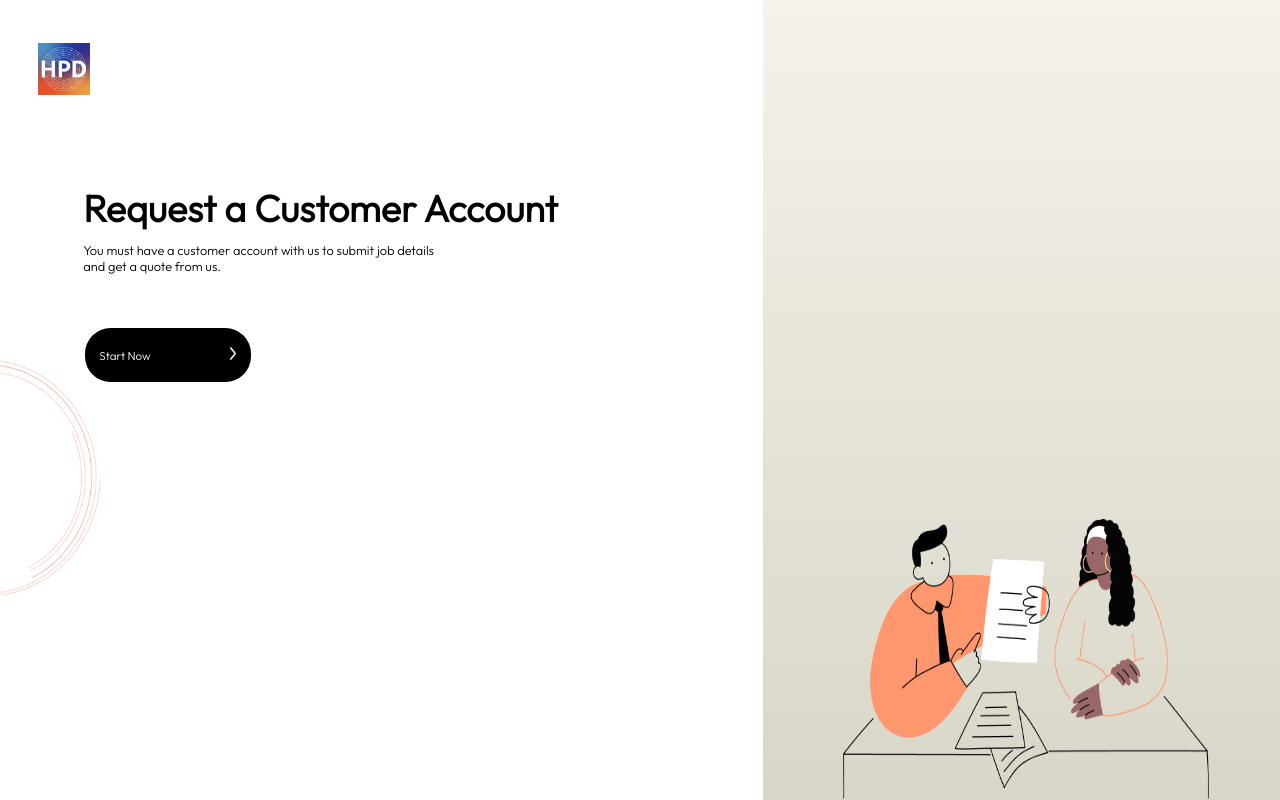
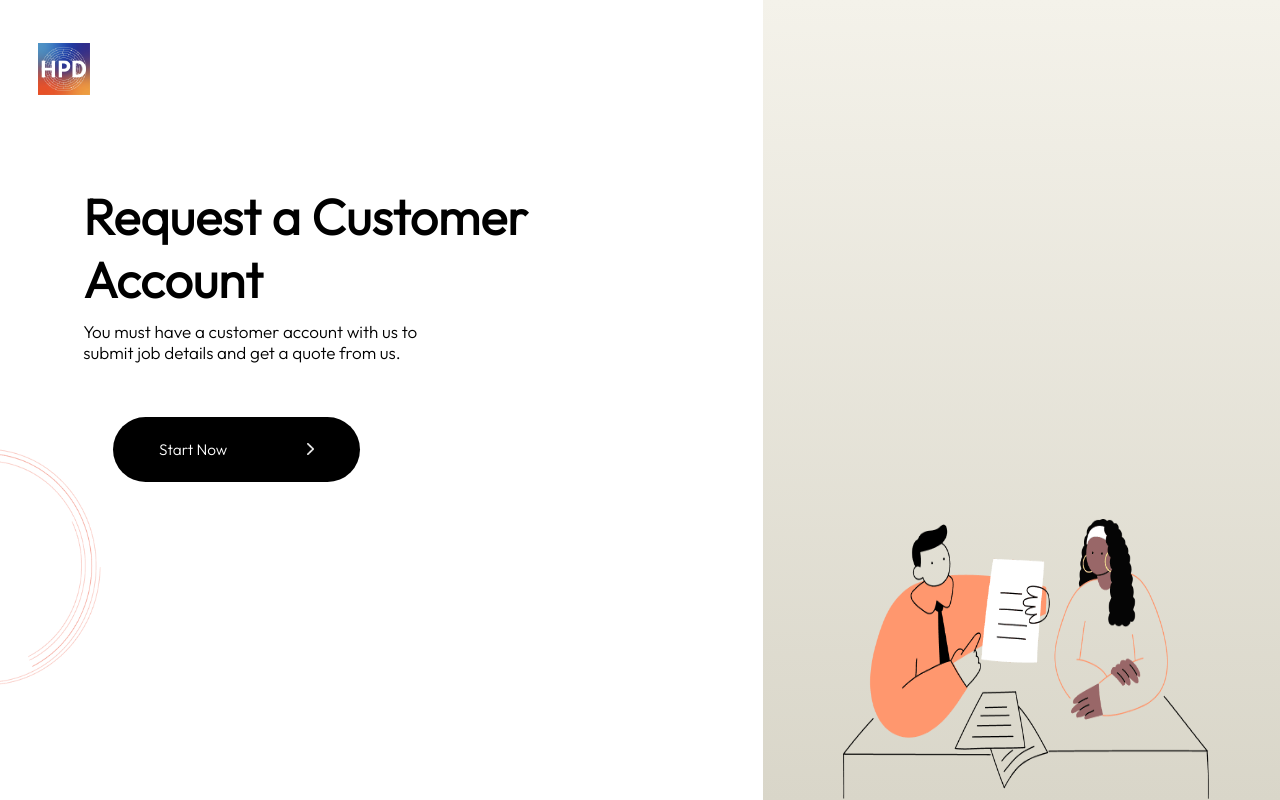
Before and after one commit to vigneshm-quikieapps/heat-pump-frontend, a React (Create React App) app: page /signup in a window 1280 px wide. Built offline with nearby package versions, Linux system fonts and the light colour scheme; no server answers.

Commit message:
design fixes

```diff
--- a/src/components/After Customer Login/GetAQuote/SecondStep/SecondStep.js
+++ b/src/components/After Customer Login/GetAQuote/SecondStep/SecondStep.js
@@ -117,7 +117,7 @@ const SecondStep = (props) => {
     ),
 
     createData(
-      "0600 -  0800",
+      "0600 - 0800",
       <Checkbox
         defaultChecked={weeklySlots.slot2[0]}
         onChange={() => {
@@ -162,7 +162,7 @@ const SecondStep = (props) => {
       />
     ),
     createData(
-      "0800 -  1000",
+      "0800 - 1000",
       <Checkbox
         defaultChecked={weeklySlots.slot3[0]}
         onChange={() => {
@@ -406,6 +406,7 @@ const SecondStep = (props) => {
                   fontSize: "22px",
                   fontWeight: "300",
                   fontFamily: "Outfit",
+                  textAlign: "center",
                 }}
                 align="right"
               >
@@ -417,6 +418,7 @@ const SecondStep = (props) => {
                   fontSize: "22px",
                   fontWeight: "300",
                   fontFamily: "Outfit",
+                  textAlign: "center",
                 }}
                 align="right"
               >
@@ -428,6 +430,7 @@ const SecondStep = (props) => {
                   fontSize: "22px",
                   fontWeight: "300",
                   fontFamily: "Outfit",
+                  textAlign: "center",
                 }}
                 align="right"
               >
@@ -439,6 +442,7 @@ const SecondStep = (props) => {
                   fontSize: "22px",
                   fontWeight: "300",
                   fontFamily: "Outfit",
+                  textAlign: "center",
                 }}
                 align="right"
               >
@@ -450,6 +454,7 @@ const SecondStep = (props) => {
                   fontSize: "22px",
                   fontWeight: "300",
                   fontFamily: "Outfit",
+                  textAlign: "center",
                 }}
                 align="right"
               >
@@ -457,6 +462,7 @@ const SecondStep = (props) => {
               </StyledTableCell>
               <StyledTableCell
                 sx={{
+                  textAlign: "center",
                   borderBottom: "none",
                   fontSize: "22px",
                   fontWeight: "300",
@@ -468,6 +474,7 @@ const SecondStep = (props) => {
               </StyledTableCell>
               <StyledTableCell
                 sx={{
+                  textAlign: "center",
                   borderBottom: "none",
                   fontSize: "22px",
                   fontWeight: "300",
--- a/src/components/After Customer Login/GetAQuote/SecondStep/TableWeek.jsx
+++ b/src/components/After Customer Login/GetAQuote/SecondStep/TableWeek.jsx
@@ -586,7 +586,7 @@ const TableWeek = (props) => {
                   fontWeight: "300",
                   fontFamily: "Outfit",
                 }}
-                align="right"
+                align="center"
               >
                 All weeks
               </StyledTableCell>
@@ -597,7 +597,7 @@ const TableWeek = (props) => {
                   fontWeight: "300",
                   fontFamily: "Outfit",
                 }}
-                align="right"
+                align="center"
               >
                 1-2 weeks
               </StyledTableCell>
@@ -608,7 +608,7 @@ const TableWeek = (props) => {
                   fontWeight: "300",
                   fontFamily: "Outfit",
                 }}
-                align="right"
+                align="center"
               >
                 1 week
               </StyledTableCell>
@@ -619,7 +619,7 @@ const TableWeek = (props) => {
                   fontWeight: "300",
                   fontFamily: "Outfit",
                 }}
-                align="right"
+                align="center"
               >
                 Weekends
               </StyledTableCell>
@@ -630,7 +630,7 @@ const TableWeek = (props) => {
                   fontWeight: "300",
                   fontFamily: "Outfit",
                 }}
-                align="right"
+                align="center"
               >
                 Not Occupied
               </StyledTableCell>
--- a/src/components/Before Customer Login/RequestACustomerAccount/RequestACustomerAccount.css
+++ b/src/components/Before Customer Login/RequestACustomerAccount/RequestACustomerAccount.css
@@ -1,10 +1,8 @@
-*{
+* {
   box-sizing: border-box;
   margin: 0;
   padding: 0;
 }
-
-
 
 .request-a-customer-account {
   width: 100%;
@@ -15,12 +13,9 @@
   background-color: #fff;
 }
 
-
 .firstHalf1 {
   min-width: 48vw;
   display: inline-block;
-
-
 }
 .HPD-Existing-Logo {
   margin: 5.4vh 0 6vh 3vw;
@@ -29,45 +24,40 @@
   display: inline-block;
 }
 
-.signupHBDdiv{
+.signupHBDdiv {
   margin: 2vh 0vw;
 }
 
-.div1{
-  width:38.4vw;
-  margin:5.67vh 0px 0px 6.51vw;
-  position:relative;
-  font-weight:600;
-  font-family:Outfit;
-  color:#000000;
-  font-size: 2.92vw;
-
+.div1 {
+  width: 38.4vw;
+  margin: 5.67vh 0px 0px 6.51vw;
+  position: relative;
+  font-weight: 600;
+  font-family: Outfit;
+  color: #000000;
+  font-size: 49.84439999999999px;
 
   text-align: left;
 }
 
-
-
-.buttonstart{
-  margin-top: 6.7vh;
-   margin-left: 6.61vw;
-   border-radius: 2vw;
+.buttonstart {
+  margin-top: 54.001999999999995px;
+  margin-left: 112.8327px;
+  border-radius: 40px;
   background-color: #000;
-  color:white;
-   width:13vw;
-   height:6.7vh;
-   position: absolute;
-   font-size: 0.9vw;
-   border: none;
-
+  color: white;
+  width: 247px;
+  height: 65px;
+  position: absolute;
+  font-size: 15.363px;
+  border: none;
 }
 
-.iconright{
+.iconright {
   margin-left: 6vw;
   height: 1.6vh;
   width: 0.5vw;
 }
-
 
 .Rectangle-side {
   min-width: 40.36vw;
@@ -75,7 +65,6 @@
   margin-left: auto;
 
   background-image: linear-gradient(to bottom, #f4f2ea 0%, #d9d6c9 100%);
-
 }
 
 /* @media screen and (max-height: 660px) {
@@ -86,17 +75,15 @@
     top: 60%;
   } */
 
-
-.RACAcouplesideImg{
+.RACAcouplesideImg {
   width: 28.64vw;
   height: 35vh;
   margin-left: 6.2vw;
   position: absolute;
   bottom: 1px;
-
 }
 
-.ellipse{
+.ellipse {
   height: 51vh;
-  width:17.5vw ;
+  width: 17.5vw;
 }
--- a/src/components/Before Customer Login/RequestACustomerAccount/RequestACustomerAccount.js
+++ b/src/components/Before Customer Login/RequestACustomerAccount/RequestACustomerAccount.js
@@ -1,15 +1,15 @@
-import React, { useState } from 'react';
+import React, { useState } from "react";
 import "./RequestACustomerAccount.css";
-import { Button, Typography } from '@material-ui/core';
-import { makeStyles } from '@material-ui/core';
-import { display } from '@mui/system';
-import ArrowForwardIosIcon from '@mui/icons-material/ArrowForwardIos';
-
-import { Link } from 'react-router-dom';
+import { Button, Typography } from "@material-ui/core";
+import { makeStyles } from "@material-ui/core";
+import { display } from "@mui/system";
+import ArrowForwardIosIcon from "@mui/icons-material/ArrowForwardIos";
+import ChevronRightSharpIcon from "@mui/icons-material/ChevronRightSharp";
+import { Link } from "react-router-dom";
 
 const useStyles = makeStyles({
-  heading:{
-    margin:"50px 0px 0px 100px",
+  heading: {
+    margin: "50px 0px 0px 100px",
     fontSize: "50px",
     fontWeight: "300",
     fontStretch: "normal",
@@ -17,71 +17,96 @@ const useStyles = makeStyles({
     lineHeight: "normal",
     letterSpacing: "0.41px",
     textAlign: "left",
-    color:" #000",
-    display:"block",
-    fontFamily:"Outfit"
-  }
-  ,
-  subtitle:{
-    width:"470px",
-    margin:"5px 0px 0px 100px",
-    position:"relative",
-    fontWeight:"600",
-    fontFamily:"Outfit",
-    color:"#000000",
-
-  }
-  ,
-  button:{
-   position:"absolute",
-   left:"100px",
-   top:"380px",
-   backgroundColor:"black",
-   fontWeight:"300px",
-   color:"white",
-   width:"200px",
-   height:"50px",
-   borderRadius:"32.5px",
-   textTransform:" none",
-   "&:hover":{
-    background:"black",
-    color:"white",
-    textTransform:" none",
-    fontWeight:"300px",
+    color: " #000",
+    display: "block",
+    fontFamily: "Outfit",
   },
-  HBD:{
-    marginLeft:"100px"
-   }
-
-  }
-})
+  subtitle: {
+    width: "470px",
+    margin: "5px 0px 0px 100px",
+    position: "relative",
+    fontWeight: "600",
+    fontFamily: "Outfit",
+    color: "#000000",
+  },
+  button: {
+    position: "absolute",
+    left: "100px",
+    top: "380px",
+    backgroundColor: "black",
+    fontWeight: "300px",
+    color: "white",
+    width: "200px",
+    height: "50px",
+    borderRadius: "32.5px",
+    textTransform: " none",
+    "&:hover": {
+      background: "black",
+      color: "white",
+      textTransform: " none",
+      fontWeight: "300px",
+    },
+    HBD: {
+      marginLeft: "100px",
+    },
+  },
+});
 
 function RequestACustomerAccount() {
   const classes = useStyles();
   return (
-    <div >
-      <div className='request-a-customer-account' >
-      <div className='firstHalf1' >
-      <div className='HPD-Existing-Logo' ><img style={{height:"6.5vh"}} src={require("../../../Img/HPDD.jpeg")}  /></div>
+    <div>
+      <div className="request-a-customer-account">
+        <div className="firstHalf1">
+          <div className="HPD-Existing-Logo">
+            <img
+              style={{ height: "6.5vh" }}
+              src={require("../../../Img/HPDD.jpeg")}
+            />
+          </div>
 
+          <h1 className="div1">Request a Customer Account</h1>
+          <div
+            style={{
+              margin: "1.35vh 0px 0px 6.51vw",
+              width: "29vw",
+              fontSize: "17.07px",
+              fontWeight: "300",
+            }}
+          >
+            You must have a customer account with us to submit job details and
+            get a quote from us.
+          </div>
 
-      <h1 className='div1'  >Request a Customer Account</h1>
-      <div  style={{margin:"1.35vh 0px 0px 6.51vw",width:"29vw",fontSize:"1vw",fontWeight:"300"}} >You must have a customer account with us to submit job details and get a quote from us.</div>
+          <Link to="/rca1">
+            <button className="buttonstart">
+              {" "}
+              Start Now{" "}
+              <img
+                src={require("../../../Img/iconright.png")}
+                className="iconright"
+                alt=""
+              />{" "}
+            </button>
+          </Link>
 
-      <Link to="/rca1" ><button  className="buttonstart"   > Start Now   <img src={require("../../../Img/iconright.png")} className="iconright"  alt=""  /> </button>  </Link>
+          <img
+            src={require("../../../Img/ellipse.png")}
+            alt=""
+            className="ellipse"
+          />
+        </div>
 
-
-
-      <img src={require("../../../Img/ellipse.png")} alt="" className='ellipse' />
-
-      </div>
-
-
-      <div class="Rectangle-side"> <img src={require("../../../Img/couple1.png")} className="RACAcouplesideImg" /> </div>
-
+        <div class="Rectangle-side">
+          {" "}
+          <img
+            src={require("../../../Img/couple1.png")}
+            className="RACAcouplesideImg"
+          />{" "}
+        </div>
       </div>
     </div>
-  )
+  );
 }
 
-export default RequestACustomerAccount
+export default RequestACustomerAccount;
```
